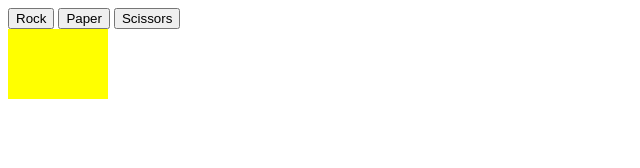
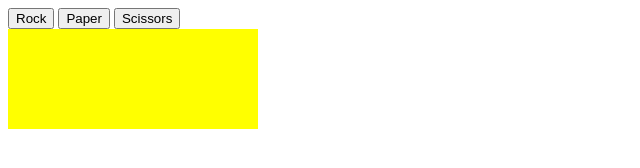
Before and after one commit to pedrolopez-e/rock-paper-scissors, a plain HTML site: page index.html in a window 1280 px wide. Shown: the whole page, without its empty margins (0-640 px from the left). Drawn offline with Linux system fonts and the light colour scheme.

Commit message:
Restyle de result displayer

```diff
--- a/styles.css
+++ b/styles.css
@@ -1,5 +1,5 @@
 div {
-    height: 70px;
-    width: 100px;
+    height: 100px;
+    width: 250px;
     background-color: yellow;
 }
```
